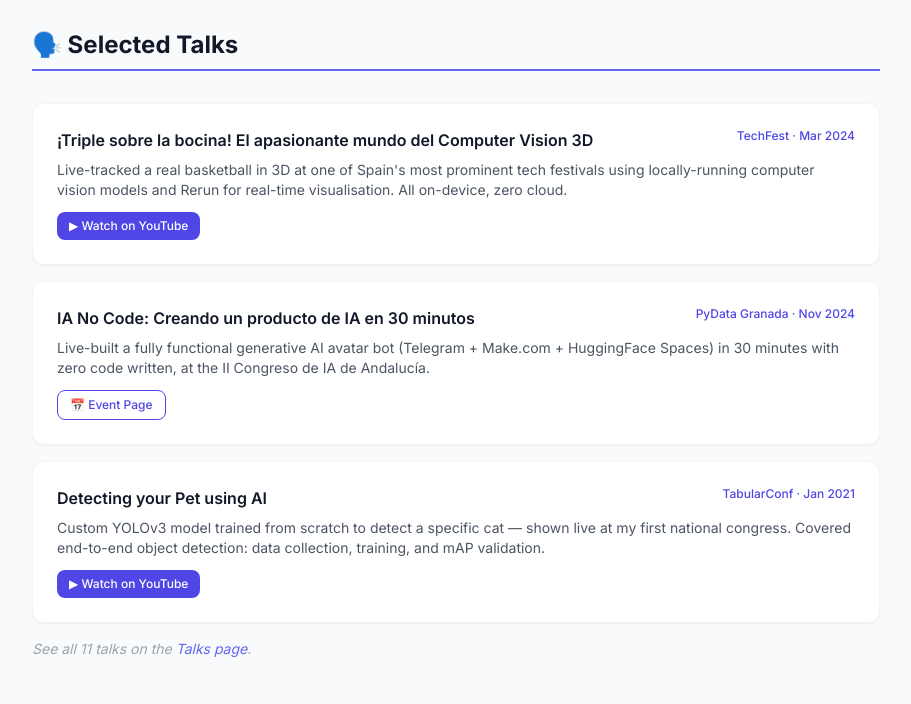
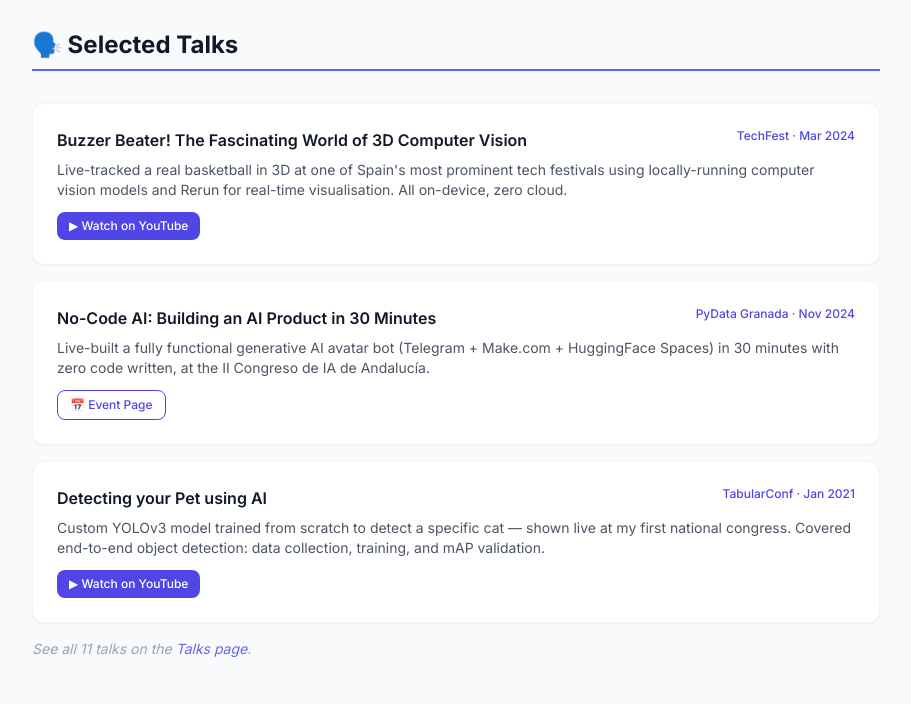
Before and after one commit to Matesanz/Matesanz.github.io, an Astro site: page /cv in a window 1280 px wide. Shown: the part 3488-4192 px from the top of the page, without its empty margins (184-1095 px from the left). Built offline with nearby package versions, Linux system fonts and the light colour scheme; Astro itself is replaced by a stand-in of ours.

Commit message:
fix: translate Spanish talk titles to English in talks and CV pages
Titles were in Spanish (original talk language) but should be readable
by any recruiter or visitor. Translated:
- 'IA No Code: Creando un producto de IA en 30 minutos'
  → 'No-Code AI: Building an AI Product in 30 Minutes'
- '¡Triple sobre la bocina! El apasionante mundo del Computer Vision 3D'
  → 'Buzzer Beater! The Fascinating World of 3D Computer Vision'
Also updated the YouTubeEmbed title attribute to match.

```diff
--- a/src/pages/cv.astro
+++ b/src/pages/cv.astro
@@ -270,7 +270,7 @@ import SkillBadges from '../components/SkillBadges.astro';
       <!-- TechFest 2024 -->
       <div class="card">
         <div class="flex flex-col sm:flex-row sm:items-start sm:justify-between gap-1 mb-2">
-          <h3 class="text-base font-semibold text-gray-900">¡Triple sobre la bocina! El apasionante mundo del Computer Vision 3D</h3>
+          <h3 class="text-base font-semibold text-gray-900">Buzzer Beater! The Fascinating World of 3D Computer Vision</h3>
           <span class="text-xs text-indigo-600 font-medium whitespace-nowrap">TechFest · Mar 2024</span>
         </div>
         <p class="text-sm text-gray-600 mb-3">
@@ -286,7 +286,7 @@ import SkillBadges from '../components/SkillBadges.astro';
       <!-- PyData Granada 2024 -->
       <div class="card">
         <div class="flex flex-col sm:flex-row sm:items-start sm:justify-between gap-1 mb-2">
-          <h3 class="text-base font-semibold text-gray-900">IA No Code: Creando un producto de IA en 30 minutos</h3>
+          <h3 class="text-base font-semibold text-gray-900">No-Code AI: Building an AI Product in 30 Minutes</h3>
           <span class="text-xs text-indigo-600 font-medium whitespace-nowrap">PyData Granada · Nov 2024</span>
         </div>
         <p class="text-sm text-gray-600 mb-3">
--- a/src/pages/talks.astro
+++ b/src/pages/talks.astro
@@ -15,7 +15,7 @@ import YouTubeEmbed from '../components/YouTubeEmbed.astro';
     <!-- Talk 1: PyData Granada 2024 -->
     <div class="card">
       <div class="flex flex-col sm:flex-row sm:items-start sm:justify-between gap-1 mb-3">
-        <h2 class="text-xl font-semibold text-gray-900">🤖 IA No Code: Creando un producto de IA en 30 minutos</h2>
+        <h2 class="text-xl font-semibold text-gray-900">🤖 No-Code AI: Building an AI Product in 30 Minutes</h2>
         <span class="text-sm text-indigo-600 font-medium whitespace-nowrap">2024-11-21 — PyData Granada</span>
       </div>
       <p class="text-gray-700 leading-relaxed text-sm mb-4">
@@ -34,7 +34,7 @@ import YouTubeEmbed from '../components/YouTubeEmbed.astro';
     <!-- Talk 2: TechFest 2024 -->
     <div class="card">
       <div class="flex flex-col sm:flex-row sm:items-start sm:justify-between gap-1 mb-3">
-        <h2 class="text-xl font-semibold text-gray-900">🏀 ¡Triple sobre la bocina! El apasionante mundo del Computer Vision 3D</h2>
+        <h2 class="text-xl font-semibold text-gray-900">🏀 Buzzer Beater! The Fascinating World of 3D Computer Vision</h2>
         <span class="text-sm text-indigo-600 font-medium whitespace-nowrap">2024-03-14 — TechFest</span>
       </div>
       <p class="text-gray-700 leading-relaxed text-sm mb-4">
@@ -43,7 +43,7 @@ import YouTubeEmbed from '../components/YouTubeEmbed.astro';
         with <strong>Rerun</strong> — no cloud, no pre-recorded video, all on-device. The audience saw the 3D reconstruction
         appear on screen as the ball flew through the air. One of the talks I'm most proud of.
       </p>
-      <YouTubeEmbed id="v_vFJkKw9kU" title="¡Triple sobre la bocina! Computer Vision 3D — TechFest 2024" />
+      <YouTubeEmbed id="v_vFJkKw9kU" title="Buzzer Beater! 3D Computer Vision — TechFest 2024" />
     </div>
 
     <!-- Talk 3: Málaga AI 2023 -->
```
